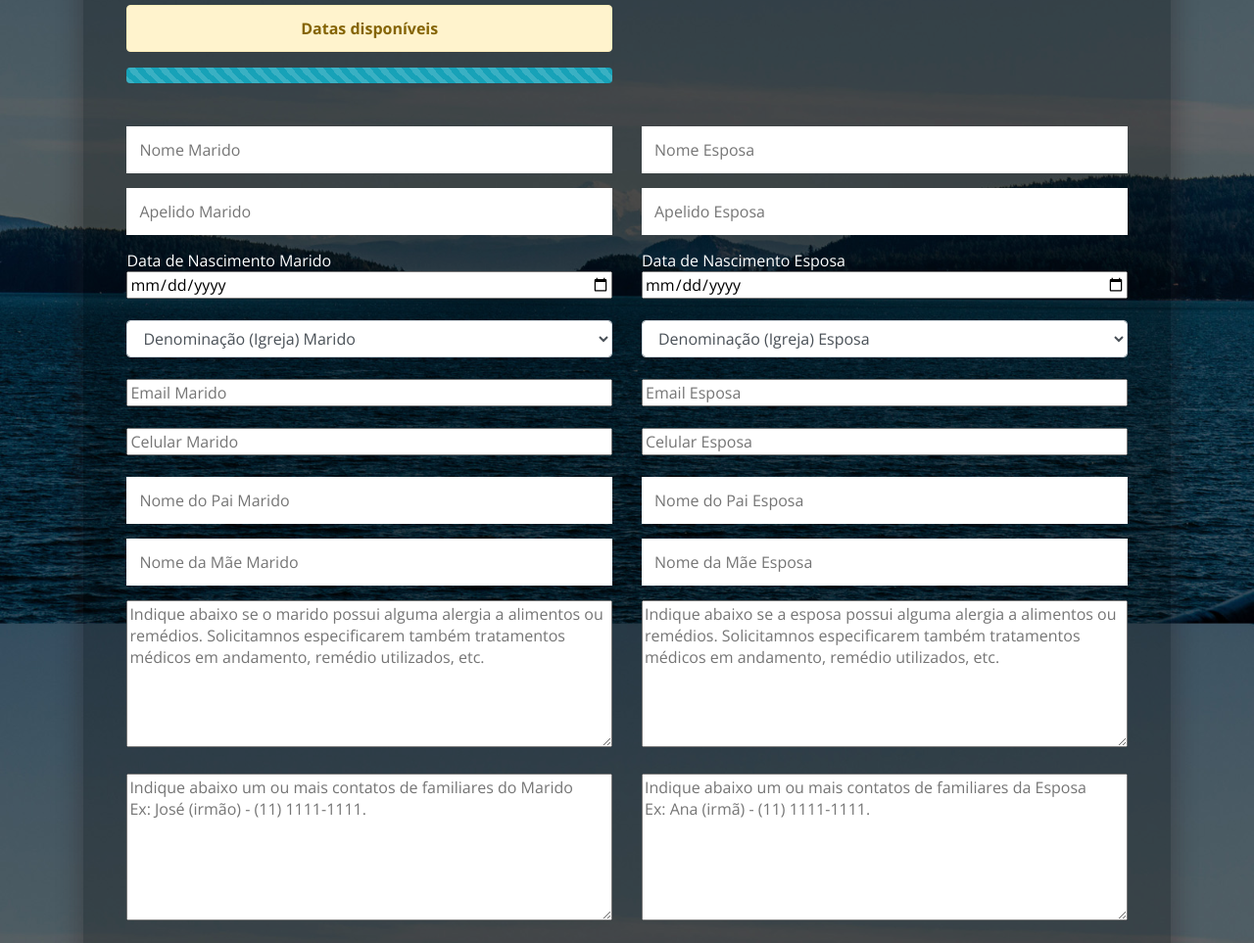
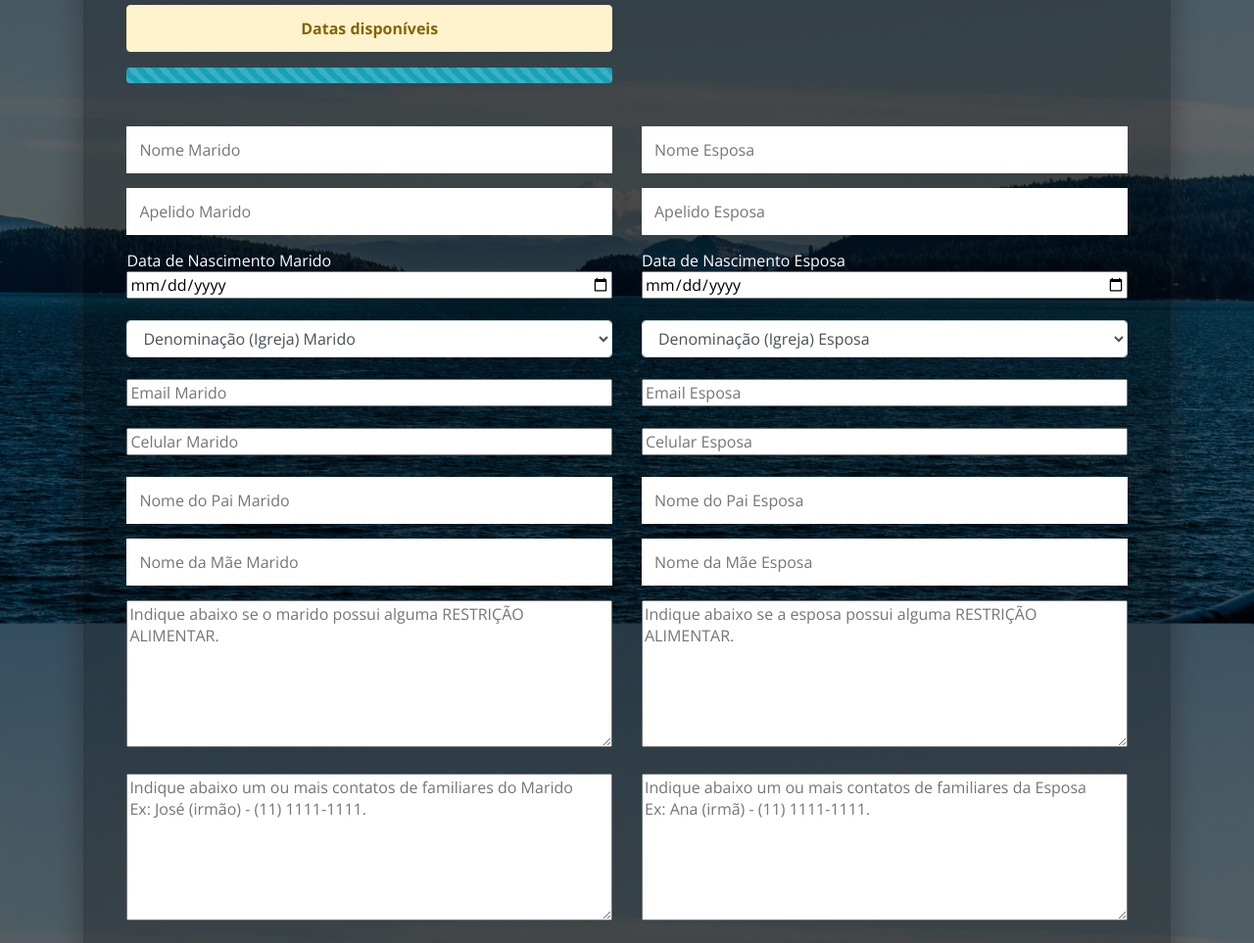
Before and after one commit to tairoroberto/pibaruja-firebase-cloud-functions, a plain HTML site: page public/index.html in a window 1280 px wide. Shown: the part 217-1180 px from the top of the page at 98% size. Drawn offline with nearby package versions, Linux system fonts and the light colour scheme; some packages are replaced by stand-ins of ours; no server answers.

Commit message:
Ajuste de site co mensagem de alerta

```diff
--- a/public/index.html
+++ b/public/index.html
@@ -333,7 +333,7 @@
                     <input type="text" class="last name" id="nome_mae_marido" name="nome_mae_marido"
                            placeholder="Nome da Mãe Marido" required="">
                     <textarea style="width: 100%; height: 150px" id="observacoes_marido" name="observacoes_marido"
-                              placeholder="Indique abaixo se o marido possui alguma alergia a alimentos ou remédios. Solicitamnos especificarem também tratamentos médicos em andamento, remédio utilizados, etc."></textarea><br><br>
+                              placeholder="Indique abaixo se o marido possui alguma RESTRIÇÃO ALIMENTAR."></textarea><br><br>
                     <textarea style="width: 100%; height: 150px" id="parente_contato_marido"
                               name="parente_contato_marido"
                               placeholder="Indique abaixo um ou mais contatos de familiares do Marido &#10;Ex: José (irmão) - (11) 1111-1111."
@@ -438,7 +438,7 @@
                     <input type="text" class="last name" id="nome_mae_esposa" name="nome_mae_esposa"
                            placeholder="Nome da Mãe Esposa" required="">
                     <textarea style="width: 100%; height: 150px" id="observacoes_esposa" name="observacoes_esposa"
-                              placeholder="Indique abaixo se a esposa possui alguma alergia a alimentos ou remédios. Solicitamnos especificarem também tratamentos médicos em andamento, remédio utilizados, etc."></textarea><br><br>
+                              placeholder="Indique abaixo se a esposa possui alguma RESTRIÇÃO ALIMENTAR."></textarea><br><br>
                     <textarea style="width: 100%; height: 150px" id="parente_contato_esposa"
                               name="parente_contato_esposa"
                               placeholder="Indique abaixo um ou mais contatos de familiares da Esposa &#10;Ex: Ana (irmã) - (11) 1111-1111."
```
Also changed, not shown: 1 other file.
